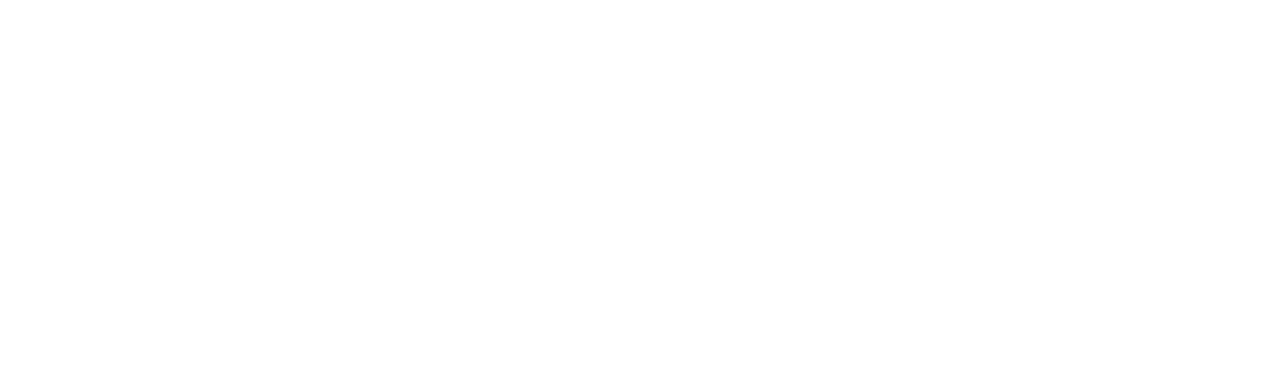
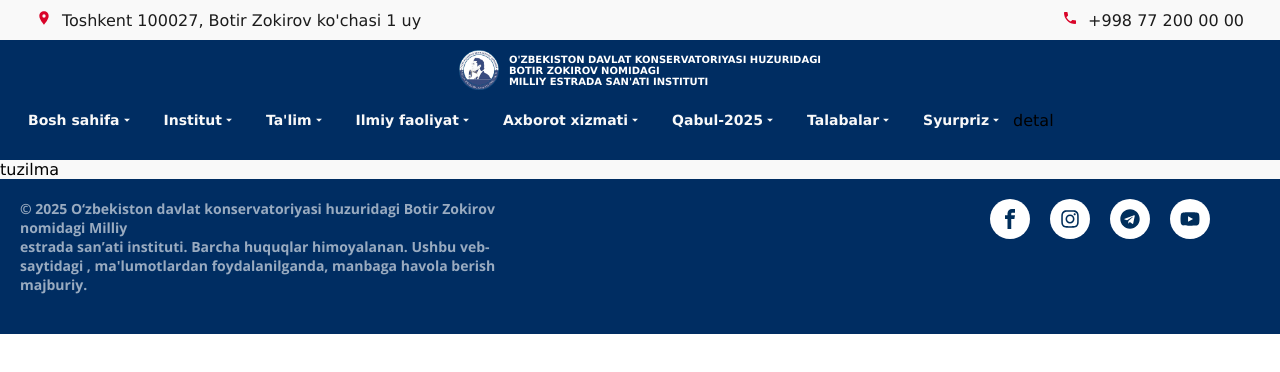
Before and after one commit to Islomov-Doniyorbek/institut, a React (Vite) app: page /Institut/institut-tuzilmasi in a window 1280 px wide. Before the commit this address had no page. Shown: the top 372 px of the page. Built offline with nearby package versions, Linux system fonts and the light colour scheme.

Commit message:
syurpriz

```diff
--- a/src/App.jsx
+++ b/src/App.jsx
@@ -7,6 +7,7 @@ import Article from './Pages/Activity/Article'
 import Projects from './Pages/Activity/Projects'
 import './App.css'
 import './Main.css'
+import Tuzilma from './pages/Institut/institut-tuzilmasi'
 
 function App() {
   return (
@@ -17,6 +18,7 @@ function App() {
           <Route path="Activity/ActiveCouncil" element={<ActiveCouncil />} />
           <Route path="Activity/Article" element={<Article />} />
           <Route path="Activity/Projects" element={<Projects />} />
+          <Route path="Institut/institut-tuzilmasi" element={<Tuzilma />} />
         </Route>
       </Routes>
   )
--- /dev/null
+++ b/src/Pages/Institut/institut-tuzilmasi.jsx
@@ -0,0 +1,11 @@
+import React from 'react'
+
+const Tuzilma = () => {
+  return (
+    <div>
+      tuzilma
+    </div>
+  )
+}
+
+export default Tuzilma
--- a/src/layout.jsx
+++ b/src/layout.jsx
@@ -21,7 +21,7 @@ const Layout = () => {
                 {
                     nestedLinkName: "Tuzilma",
                     nestedLinks: [
-                        {link:"Institut tuzilmasi", path: '/Activity/Activity'},
+                        {link:"Institut tuzilmasi", path: '/Institut/institut-tuzilmasi'},
                         {link:"Tarkibiy tuzilma", path: '/Activity/Activity'},
                         {link:"Fakultetlar va kafedralar", path: '/Activity/Activity'},
                     ]
@@ -98,6 +98,11 @@ const Layout = () => {
                     {link:"Kasbiy(Ijodiy) imtihonlar translatsiyasi", path: '/Activity/Activity'},
                 ]
             ]
+        },
+        {
+            id: 7,
+            linkName: "Syurpriz",
+            linkList: null
         },
     ]
 
```
